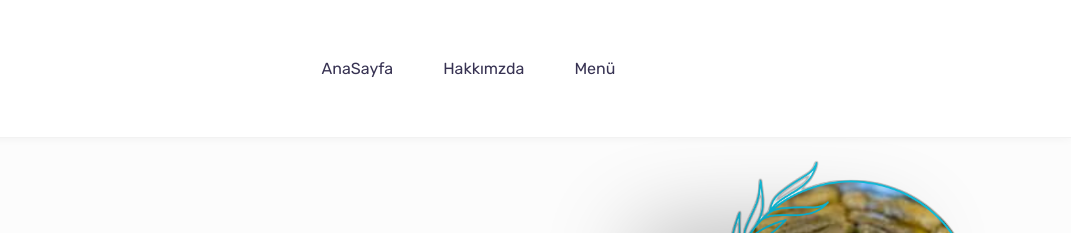
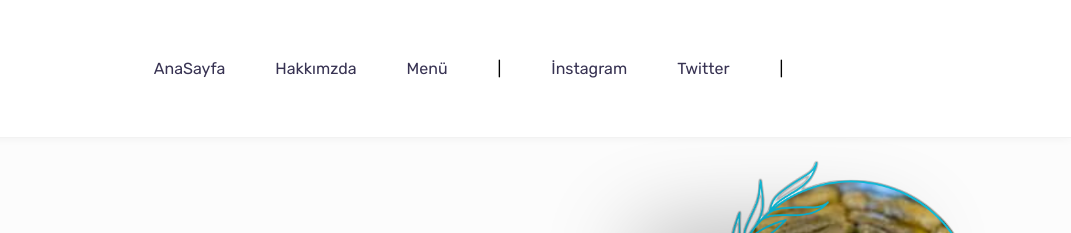
Before and after one commit to CleazaMain/okulyemegim, a plain HTML site: page index.html in a window 1280 px wide. Shown: the top 233 px of the page, 209-1280 px from the left. Drawn offline with nearby package versions, Linux system fonts and the light colour scheme.

Commit message:
Update index.html

```diff
--- a/index.html
+++ b/index.html
@@ -59,7 +59,15 @@
             <li>
               <a href="#menu" class="nav-link">Menü</a>
             </li>
+            |
+            <li>
+              <a href="https://www.instagram.com/okulyemegim" class="nav-link">İnstagram</a>
+            </li>
 
+            <li>
+              <a href="https://twitter.com/OkulYemegim" class="nav-link">Twitter</a>
+            </li>
+            |
           </ul>
 
           <div class="navbar-btn-group">
```
